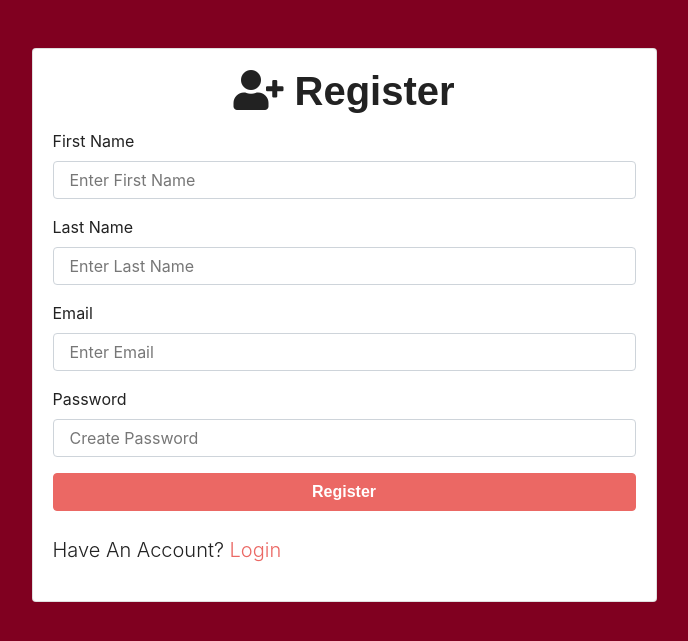
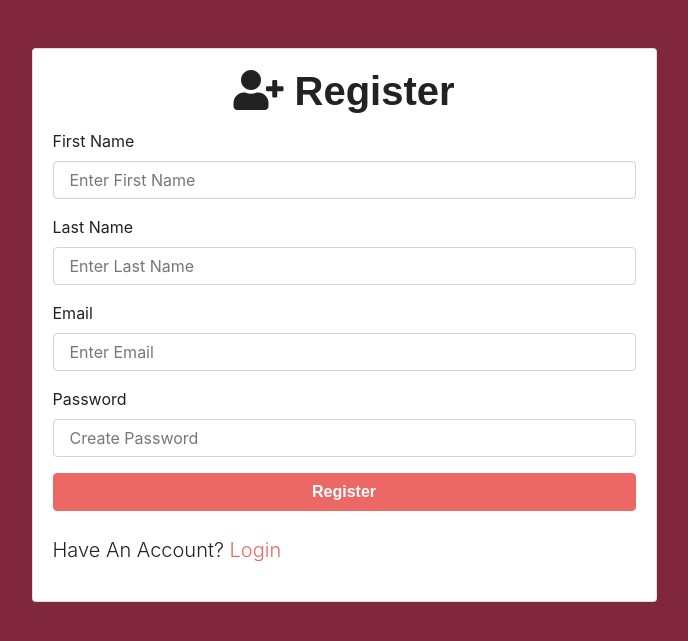
Before and after one commit to ffermo/CoronaContacts, a PHP site: page /register.html in a window 1280 px wide. Shown: the top 641 px of the page, without its empty margins (296-984 px from the left). Run offline with PHP 8.4, Linux system fonts and the light colour scheme; some libraries are stand-ins or nearby versions; some web fonts are replaced.

Commit message:
Update register.css

```diff
--- a/register.css
+++ b/register.css
@@ -1,3 +1,3 @@
 body{
-	background-color: rgb(128,0,32);
+	background-color: rgb(128,38,61);
 }
```
